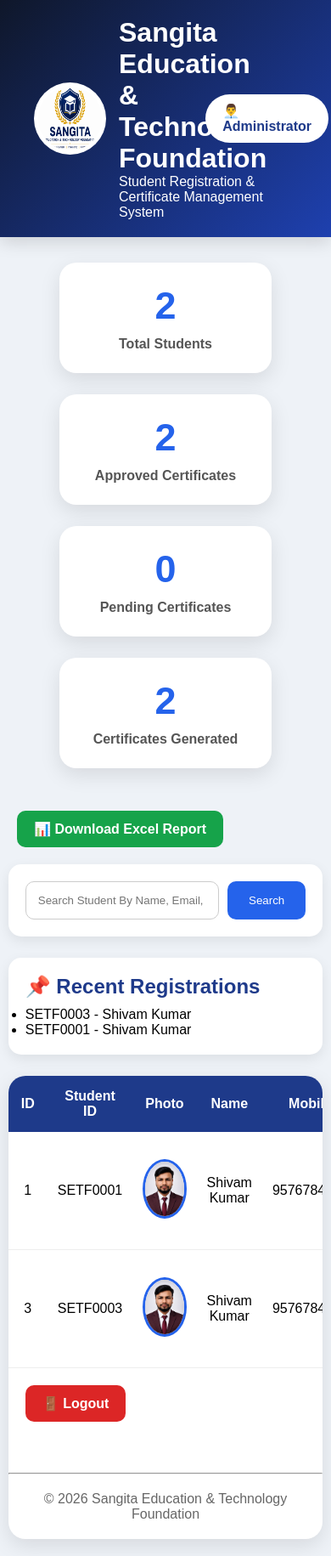
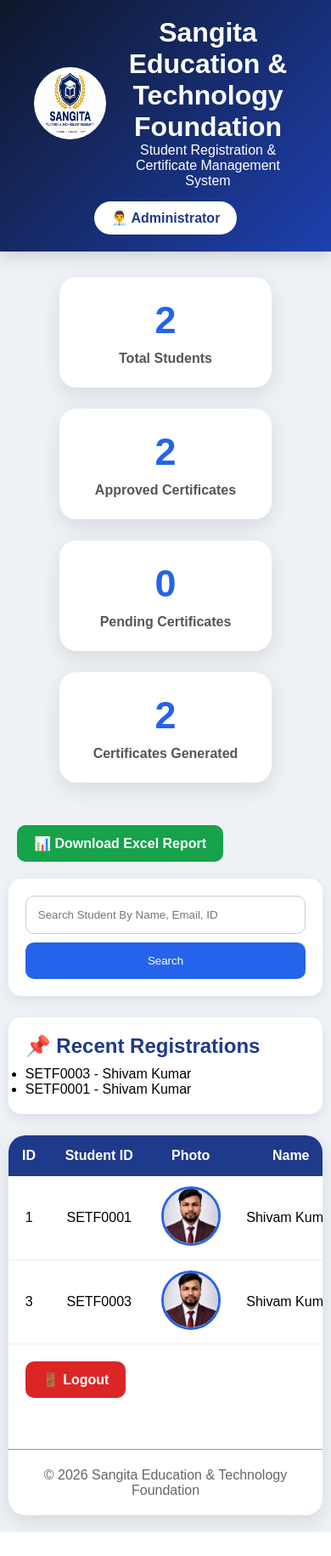
Before and after one commit to shivamkumar957678-hash/sangita-education-portal, a Flask app: page /admin_dashboard in a window 390 px wide. Shown: the whole page at 85% size. After the commit the page ends 1803 px from the top, so only its background shows below. Run offline with Flask 3, Linux system fonts and the light colour scheme; a user stored in the database is signed in; data comes from the database, SQL or seed files in the repository.

Commit message:
Update admin_dashboard.html

```diff
--- a/templates/admin_dashboard.html
+++ b/templates/admin_dashboard.html
@@ -147,7 +147,7 @@ body{
     margin:20px auto;
     background:white;
     border-radius:15px;
-    overflow:hidden;
+    overflow-x:auto;
     box-shadow:0 5px 15px rgba(0,0,0,.08);
 }
 
@@ -273,6 +273,31 @@ img{
     height:70px;
     border-radius:50%;
     border:3px solid #2563eb;
+}
+.table-responsive{
+    overflow-x:auto;
+}
+
+table{
+    min-width:1400px;
+}
+
+@media (max-width:768px){
+
+    .header{
+        flex-direction:column;
+        text-align:center;
+        gap:15px;
+    }
+
+    .search-box form{
+        flex-direction:column;
+    }
+
+    .table-box{
+        overflow-x:auto;
+    }
+
 }
 
 </style>
```
